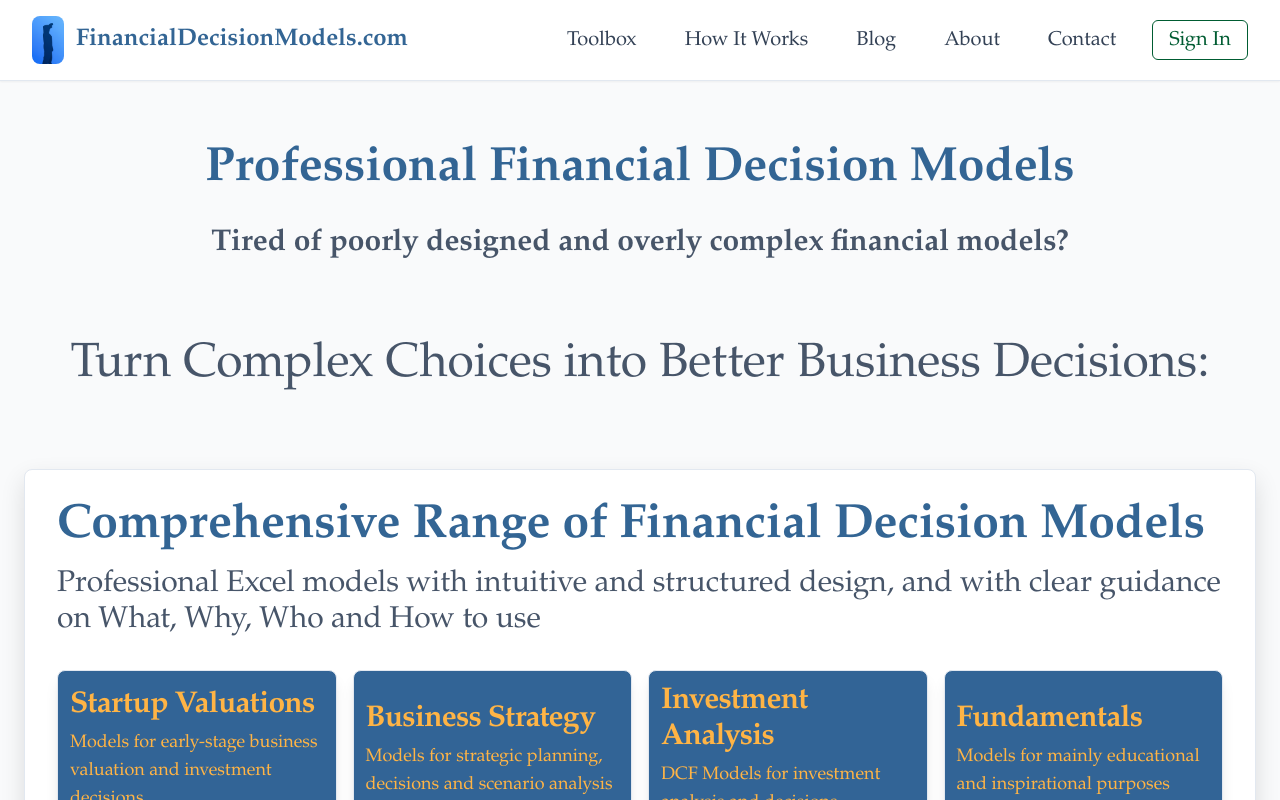
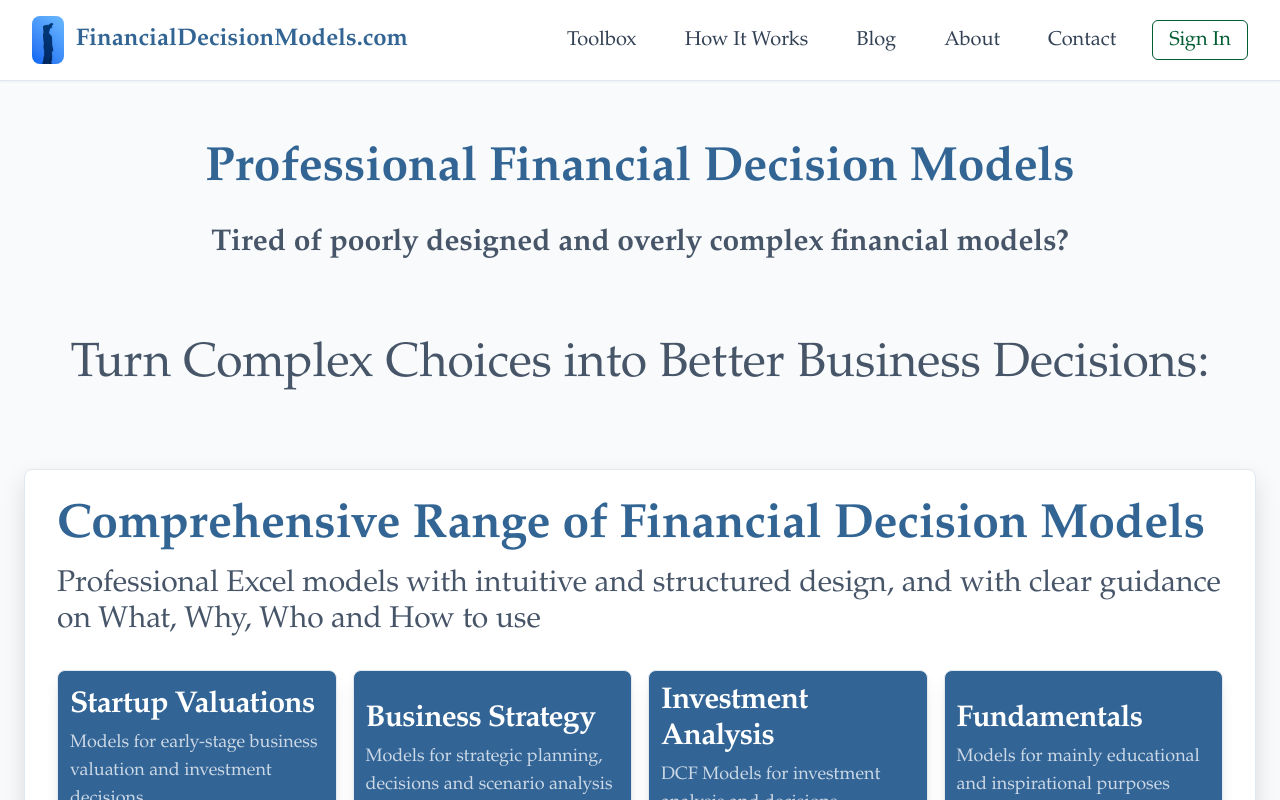
Before and after one commit to PalleFloe/finance-access-pilot, a React (Vite) app: page / in a window 1280 px wide. Shown: the top 800 px of the page. Built offline with nearby package versions, Linux system fonts and the light colour scheme.

Commit message:
Update main page styling

```diff
--- a/src/components/sections/MainSections.tsx
+++ b/src/components/sections/MainSections.tsx
@@ -31,10 +31,10 @@ const MainSections = () => {
                     <Link to="/toolbox/startup-valuations" className="block">
                       <Card className="shadow-lg border-slate-200 hover:shadow-2xl hover:-translate-y-1 transition-all duration-300 relative cursor-pointer w-full h-40" style={{backgroundColor: '#326496'}}>
                         <CardHeader className="h-full flex flex-col justify-center p-3">
-                          <CardTitle className="text-xl sm:text-2xl md:text-3xl font-semibold" style={{color: '#FFB445'}}>
+                          <CardTitle className="text-xl sm:text-2xl md:text-3xl font-semibold" style={{color: '#FFFFFF'}}>
                             <span>Startup Valuations</span>
                           </CardTitle>
-                          <CardDescription className="text-base md:text-lg" style={{color: '#FFB445'}}>
+                          <CardDescription className="text-base md:text-lg" style={{color: 'rgba(255, 255, 255, 0.75)'}}>
                             Models for early-stage business valuation and investment decisions
                           </CardDescription>
                         </CardHeader>
@@ -44,10 +44,10 @@ const MainSections = () => {
                     <Link to="/toolbox/business-strategy" className="block">
                       <Card className="shadow-lg border-slate-200 hover:shadow-2xl hover:-translate-y-1 transition-all duration-300 relative cursor-pointer w-full h-40" style={{backgroundColor: '#326496'}}>
                         <CardHeader className="h-full flex flex-col justify-center p-3">
-                          <CardTitle className="text-xl sm:text-2xl md:text-3xl font-semibold" style={{color: '#FFB445'}}>
+                          <CardTitle className="text-xl sm:text-2xl md:text-3xl font-semibold" style={{color: '#FFFFFF'}}>
                             <span>Business Strategy</span>
                           </CardTitle>
-                          <CardDescription className="text-base md:text-lg" style={{color: '#FFB445'}}>
+                          <CardDescription className="text-base md:text-lg" style={{color: 'rgba(255, 255, 255, 0.75)'}}>
                             Models for strategic planning, decisions and scenario analysis
                           </CardDescription>
                         </CardHeader>
@@ -57,10 +57,10 @@ const MainSections = () => {
                     <Link to="/toolbox/investment-analysis" className="block">
                       <Card className="shadow-lg border-slate-200 hover:shadow-2xl hover:-translate-y-1 transition-all duration-300 relative cursor-pointer w-full h-40" style={{backgroundColor: '#326496'}}>
                         <CardHeader className="h-full flex flex-col justify-center p-3">
-                          <CardTitle className="text-xl sm:text-2xl md:text-3xl font-semibold" style={{color: '#FFB445'}}>
+                          <CardTitle className="text-xl sm:text-2xl md:text-3xl font-semibold" style={{color: '#FFFFFF'}}>
                             <span>Investment Analysis</span>
                           </CardTitle>
-                          <CardDescription className="text-base md:text-lg" style={{color: '#FFB445'}}>
+                          <CardDescription className="text-base md:text-lg" style={{color: 'rgba(255, 255, 255, 0.75)'}}>
                             DCF Models for investment analysis and decisions
                           </CardDescription>
                         </CardHeader>
@@ -70,10 +70,10 @@ const MainSections = () => {
                     <Link to="/toolbox/financial-fundamentals" className="block">
                       <Card className="shadow-lg border-slate-200 hover:shadow-2xl hover:-translate-y-1 transition-all duration-300 relative cursor-pointer w-full h-40" style={{backgroundColor: '#326496'}}>
                         <CardHeader className="h-full flex flex-col justify-center p-3">
-                          <CardTitle className="text-xl sm:text-2xl md:text-3xl font-semibold" style={{color: '#FFB445'}}>
+                          <CardTitle className="text-xl sm:text-2xl md:text-3xl font-semibold" style={{color: '#FFFFFF'}}>
                             <span>Fundamentals</span>
                           </CardTitle>
-                          <CardDescription className="text-base md:text-lg" style={{color: '#FFB445'}}>
+                          <CardDescription className="text-base md:text-lg" style={{color: 'rgba(255, 255, 255, 0.75)'}}>
                             Models for mainly educational and inspirational purposes
                           </CardDescription>
                         </CardHeader>
```
